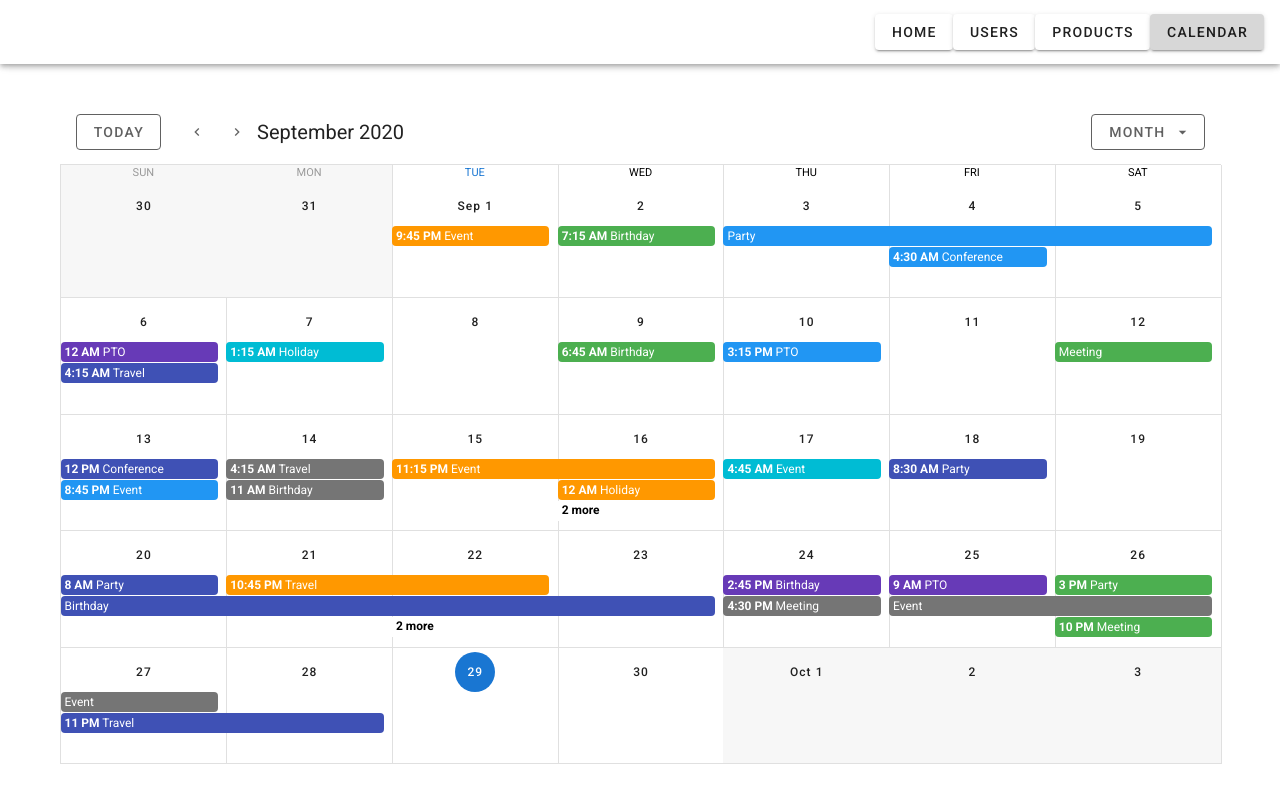
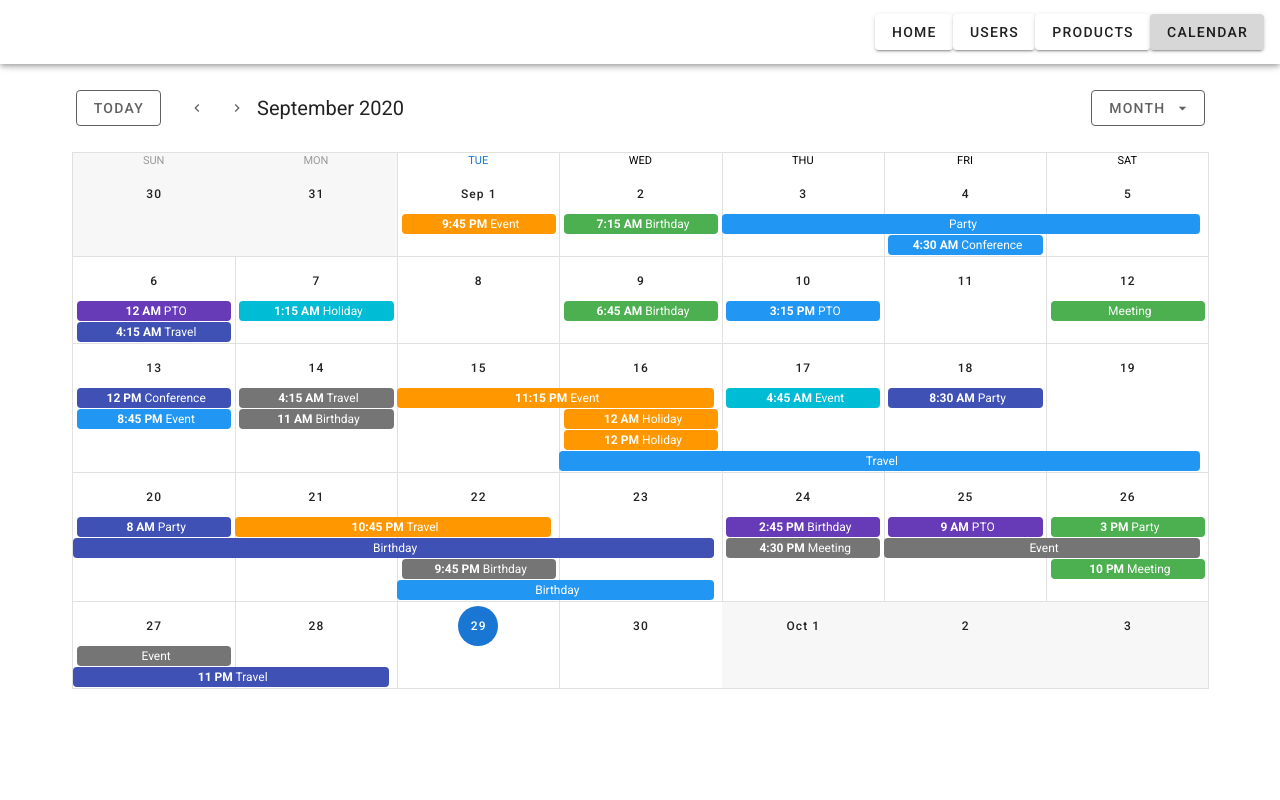
Before and after one commit to rafaelflorespereira/copacabana-salon, a Vue app: page /calendar in a window 1280 px wide. Built offline with nearby package versions, Linux system fonts and the light colour scheme.

Commit message:
Modificado Calendário

```diff
--- a/src/App.vue
+++ b/src/App.vue
@@ -1,9 +1,8 @@
 <template>
   <v-app>
-    <v-app-bar app color="white">
+    <v-app-bar app color="white" hide-on-scroll>
       <v-spacer></v-spacer>
       <v-btn
-        outline
         color="white"
         v-for="(route, index) in routes"
         :key="index"
@@ -13,10 +12,8 @@
     </v-app-bar>
 
     <v-main>
-      <v-slide-x-reverse-transition hide-on-leave>
-        <v-container fill-height>
-          <router-view></router-view>
-        </v-container>
+      <v-slide-x-reverse-transition leave-absolute>
+        <router-view></router-view>
       </v-slide-x-reverse-transition>
     </v-main>
   </v-app>
--- a/src/store/index.js
+++ b/src/store/index.js
@@ -4,8 +4,35 @@ import Vuex from "vuex";
 Vue.use(Vuex);
 
 export default new Vuex.Store({
-  state: {},
+  state: {
+    services: [
+      {
+        name: "Unha-Mao",
+        price: "10",
+        timeMinutes: "40",
+        color: "indigo",
+      },
+      {
+        name: "Unha-Pe",
+        price: "10",
+        timeMinutes: "40",
+        color: "deep-purple",
+      },
+    ],
+  },
   mutations: {},
   actions: {},
-  modules: {}
+  modules: {},
+  getters: {
+    services: (state) => {
+      return state.services;
+    },
+    servicesNames: (state) => {
+      const names = [];
+      state.services.forEach((service) => {
+        names.push(service.name);
+      });
+      return names;
+    },
+  },
 });
--- a/src/views/Calendar.vue
+++ b/src/views/Calendar.vue
@@ -1,7 +1,7 @@
 <template>
+  <v-container>
     <v-row>
-    <v-col>
-      <v-sheet height="64">
+      <v-col align="center">
         <v-toolbar flat>
           <v-btn outlined class="mr-4" color="grey darken-2" @click="setToday">
             Today
@@ -45,8 +45,8 @@
             </v-list>
           </v-menu>
         </v-toolbar>
-      </v-sheet>
-      <v-sheet height="600">
+        <v-col>
+          <v-sheet>
             <v-calendar
               ref="calendar"
               v-model="focus"
@@ -57,6 +57,7 @@
               @click:event="showEvent"
               @click:more="viewDay"
               @click:date="viewDay"
+              @click:time="createAppointment"
               @change="updateRange"
             ></v-calendar>
             <v-menu
@@ -65,33 +66,68 @@
               :activator="selectedElement"
               offset-x
             >
-          <v-card color="grey lighten-4" min-width="350px" flat>
-            <v-toolbar :color="selectedEvent.color" dark>
-              <v-btn icon>
-                <v-icon>mdi-pencil</v-icon>
-              </v-btn>
-              <v-toolbar-title v-html="selectedEvent.name"></v-toolbar-title>
-              <v-spacer></v-spacer>
-              <v-btn icon>
-                <v-icon>mdi-heart</v-icon>
-              </v-btn>
-              <v-btn icon>
-                <v-icon>mdi-dots-vertical</v-icon>
-              </v-btn>
+              <v-row>
+                <v-col>
+                  <v-card
+                    color="grey lighten-4"
+                    min-width="350px"
+                    flat
+                    offset-x
+                  >
+                    <v-toolbar :color="appointment.color" dark>
+                      <v-toolbar-title
+                        v-html="appointment.name"
+                      ></v-toolbar-title>
                     </v-toolbar>
                     <v-card-text>
-              <span v-html="selectedEvent.details"></span>
+                      <v-select
+                        label="Select Service"
+                        v-model="selectedAppointment"
+                        :items="[0, 1, 2, 3, 4, 5, 6, 7, 8]"
+                      ></v-select>
+                      <v-text-field
+                        outlined
+                        label="Client Name"
+                        v-model="appointment.clientName"
+                      ></v-text-field>
+                      <v-text-field
+                        @click="openClock = !openClock"
+                        outlined
+                        label="Start Time"
+                        v-model="appointment.startTime"
+                      ></v-text-field>
+                      <v-text-field
+                        outlined
+                        label="End Time"
+                        v-model="appointment.endTime"
+                      ></v-text-field>
                     </v-card-text>
                     <v-card-actions>
-              <v-btn text color="secondary" @click="selectedOpen = false">
+                      <v-btn
+                        text
+                        color="secondary"
+                        @click="selectedOpen = false"
+                      >
                         Cancel
                       </v-btn>
+                      <v-btn color="success">Submit</v-btn>
                     </v-card-actions>
                   </v-card>
+                </v-col>
+                <v-col v-if="openClock">
+                  <v-time-picker
+                    ampm-in-title
+                    format="ampm"
+                    landscape
+                  ></v-time-picker>
+                </v-col>
+              </v-row>
             </v-menu>
           </v-sheet>
         </v-col>
+      </v-col>
     </v-row>
+  </v-container>
 </template>
 
 <script>
@@ -128,9 +164,28 @@ export default {
       "Conference",
       "Party",
     ],
+    selectedAppointment: 0,
+    services: [],
+    openClock: false,
   }),
   mounted() {
     this.$refs.calendar.checkChange();
+  },
+  created() {
+    this.services = this.$store.getters.services;
+  },
+  computed: {
+    appointment() {
+      return {
+        clientName: "",
+        startTime: 0,
+        endTime: this.services[this.selectedAppointment].timeMinutes,
+        name: this.services[this.selectedAppointment].name,
+        service: this.services[this.selectedAppointment].service,
+        price: this.services[this.selectedAppointment].price,
+        color: this.services[this.selectedAppointment].color,
+      };
+    },
   },
   methods: {
     viewDay({ date }) {
@@ -167,6 +222,16 @@ export default {
 
       nativeEvent.stopPropagation();
     },
+    createAppointment(event) {
+      this.selectedOpen = true;
+      const start = new Date(event.date + "T" + event.time);
+      const end = new Date(
+        Date.parse(start) + this.appointment.endTime * 60000
+      );
+      this.appointment.startTime = start;
+      this.appointment.endTime = end;
+    },
+    //Unecessary
     updateRange({ start, end }) {
       const events = [];
 
--- a/src/views/Home.vue
+++ b/src/views/Home.vue
@@ -1,5 +1,9 @@
 <template>
-  <div class="home"><h1>Home</h1></div>
+  <v-row justify="start">
+    <v-col align="center">
+      <h1>Home</h1>
+    </v-col>
+  </v-row>
 </template>
 
 <script>
--- a/src/views/Products.vue
+++ b/src/views/Products.vue
@@ -6,5 +6,4 @@
 export default {};
 </script>
 
-<style>
-</style>
+<style></style>
--- a/src/views/Users.vue
+++ b/src/views/Users.vue
@@ -6,5 +6,4 @@
 export default {};
 </script>
 
-<style>
-</style>
+<style></style>
```
Also changed, not shown: .eslintrc.js, 2 other files (tests, documents, lock files or other folders). Lines whose indentation alone changed are shown as unchanged.
